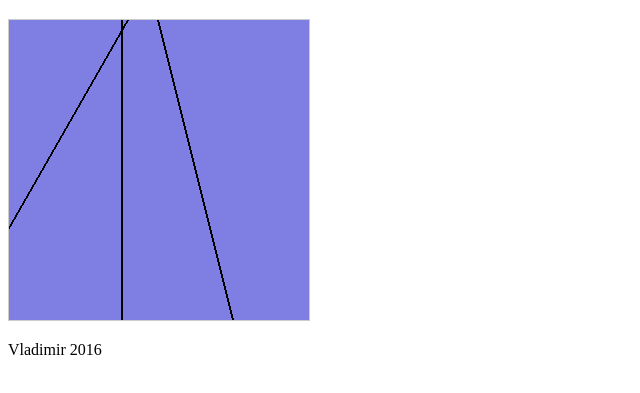
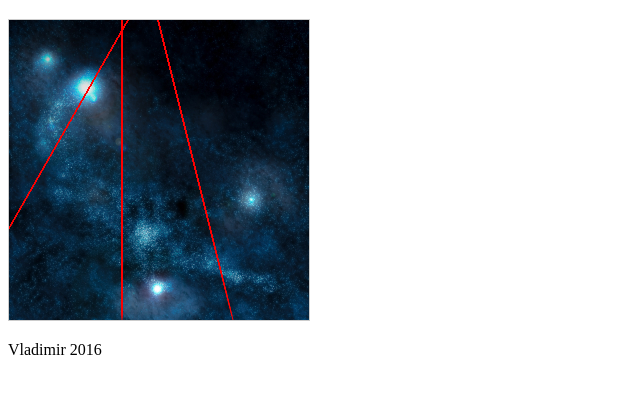
Before and after one commit to marinbgd/canvas-js-game-planetary-defense, a plain HTML site: page index.html in a window 1280 px wide. Shown: the part 61-454 px from the top of the page, without its empty margins (0-640 px from the left). Drawn offline with nearby package versions, Linux system fonts and the light colour scheme.

Commit message:
added bg image; refactored canvas methods

```diff
--- a/index.html
+++ b/index.html
@@ -5,9 +5,6 @@
         <title>Planet Defense</title>
         <meta name="description" content="Planet defense is a canvas game" />
         <meta name="viewport" content="width=device-width, initial-scale=1" />
-
-        <link rel="apple-touch-icon" href="apple-touch-icon.png">
-
         <link rel="stylesheet" href="css/main.css" />
     </head>
     <body>
@@ -32,6 +29,7 @@
         <script src="js/util/util.js"></script>
 
         <script src="js/missile.js"></script>
+        <script src="js/canvas.js"></script>
 
         <script src="js/app.js"></script>
 
--- a/js/app.js
+++ b/js/app.js
@@ -5,27 +5,15 @@
 
     PD.app = {
 
-        canvas: null,
-        ctx: null,
-
         missiles: [],
 
         init: function () {
             console.log('init');
-            this.prepareCanvas();
+            PD.canvas.prepareCanvas();
             PD.app.missiles = this.makeMissiles();
 
             //start animation
-            this.draw();
-        },
-
-        prepareCanvas: function () {
-
-            this.canvas = document.getElementById('mainCanvas');
-            this.ctx = this.canvas.getContext('2d');
-
-            this.ctx.fillStyle = "rgba(0, 0, 200, 0.5)";
-            this.ctx.fillRect (0, 0, 300, 300);
+	        PD.canvas.draw();
         },
 
         makeMissiles: function () {
@@ -33,23 +21,7 @@
             var missile2 = new PD.Missile();
             var missile3 = new PD.Missile();
             return [missile1, missile2, missile3];
-        },
-
-        drawMissiles: function () {
-
-            $.each(PD.app.missiles, function (index, missile) {
-                missile.draw(PD.app.ctx);
-            });
-
-        },
-
-        draw: function () {
-
-            requestAnimationFrame(PD.app.draw);
-            PD.app.drawMissiles();
-
         }
-
     };
 
 
--- /dev/null
+++ b/js/canvas.js
@@ -0,0 +1,40 @@
+( function () {
+    'use strict';
+
+    PD.namespace('PD.canvas');
+
+    PD.canvas = {
+
+        canvas: null,
+        ctx: null,
+	    width: 300,
+	    height: 300,
+
+        prepareCanvas: function () {
+            this.canvas = document.getElementById('mainCanvas');
+            this.ctx = this.canvas.getContext('2d');
+            this.drawBackground(this.ctx);
+        },
+
+        drawMissiles: function (missiles) {
+            $.each(missiles, function (index, missile) {
+                missile.draw(PD.canvas.ctx);
+            });
+        },
+
+        drawBackground: function (ctx) {
+            var bgImage = new Image();
+            bgImage.src = 'img/space.jpg';
+            bgImage.onload = function(){
+                ctx.drawImage(bgImage, 0, 0, 300, 300);
+            }
+        },
+
+        draw: function () {
+            requestAnimationFrame(PD.canvas.draw);
+            PD.canvas.drawMissiles(PD.app.missiles);
+        }
+
+    };
+
+}());
--- a/js/missile.js
+++ b/js/missile.js
@@ -11,6 +11,7 @@
 
             this.id = ++missileCounter;
             this.type = 'normal';
+	        this.color = '#ff0000';
 
             this.speed = PD.util.random(1, 10);
             this.angle = PD.util.randomInt(60, 120);
@@ -19,21 +20,38 @@
             this.yOrigin = 0;
             this.x = null;
             this.y = null;
+
+
         };
 
     }());
 
-    PD.Missile.prototype.draw = function (ctx) {
 
+	PD.Missile.prototype._checkIfInCanvas = function () {
+		var currentX = this.x || this.xOrigin;
+		var currentY = this.y || this.yOrigin;
+
+		var inCanvas = true;
+
+		if (currentX >= PD.canvas.width || currentY >= PD.canvas.height) {
+			inCanvas = false;
+		}
+
+		return inCanvas;
+	};
+
+	PD.Missile.prototype._calcNextXY = function () {
 		//calc new coordinates
 		var currentX = this.x || this.xOrigin;
 		var currentY = this.y || this.yOrigin;
 
+
+		var xTo;
+		var yTo;
+
 		var k = Math.tan(PD.util.rad2deg(this.angle));
 		var dole = Math.sqrt( 1 + Math.pow(k, 2) );
 
-        var xTo;
-        var yTo;
 		if (this.angle >= 0 && this.angle <= 90) {
 			xTo = currentX + ( 1 / dole ) * this.speed;
 			yTo = currentY + ( k / dole ) * this.speed;
@@ -42,23 +60,33 @@
 			yTo = currentY - ( k / dole ) * this.speed;
 		}
 
-
 		xTo = Math.floor(xTo);
 		yTo = Math.floor(yTo);
 
+		return {
+			x: xTo,
+			y: yTo
+		};
+	};
+
+    PD.Missile.prototype.draw = function (ctx) {
+
+	    if (!this._checkIfInCanvas()) { return false; }
+
+        var nextPoint = this._calcNextXY();
 
         ctx.beginPath();
         ctx.moveTo(this.xOrigin, this.yOrigin);
-        ctx.lineTo(xTo, yTo);
-        ctx.fill();
+        ctx.lineTo(nextPoint.x, nextPoint.y);
+        ctx.strokeStyle = this.color;
         ctx.stroke();
 
 
         //update new coords
-        this.updateCoors(xTo, yTo);
+        this.updateXY(nextPoint.x, nextPoint.y);
     };
 
-    PD.Missile.prototype.updateCoors = function (x, y) {
+    PD.Missile.prototype.updateXY = function (x, y) {
         this.x = x;
         this.y = y;
     };
```
Also changed, not shown: img/space.jpg (added), 1 other file. Lines whose indentation alone changed are shown as unchanged.
